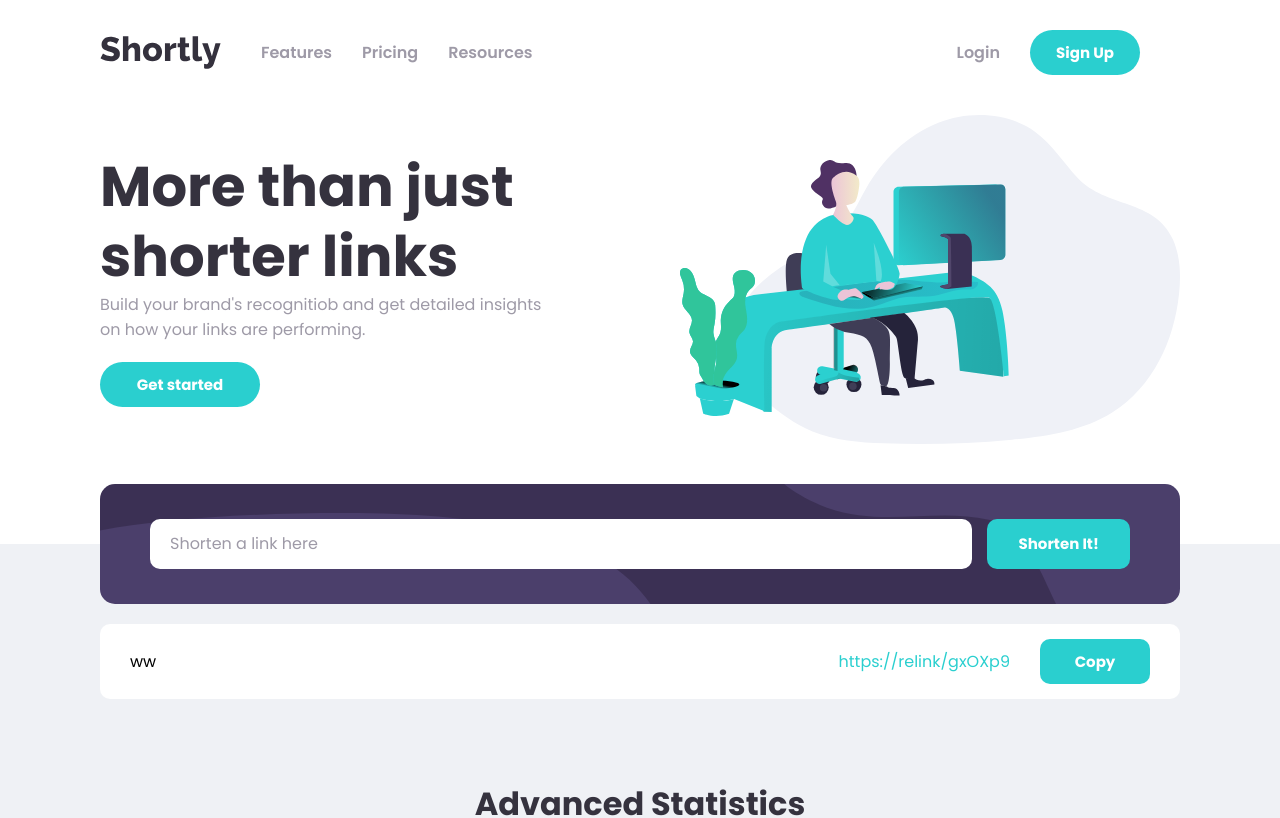
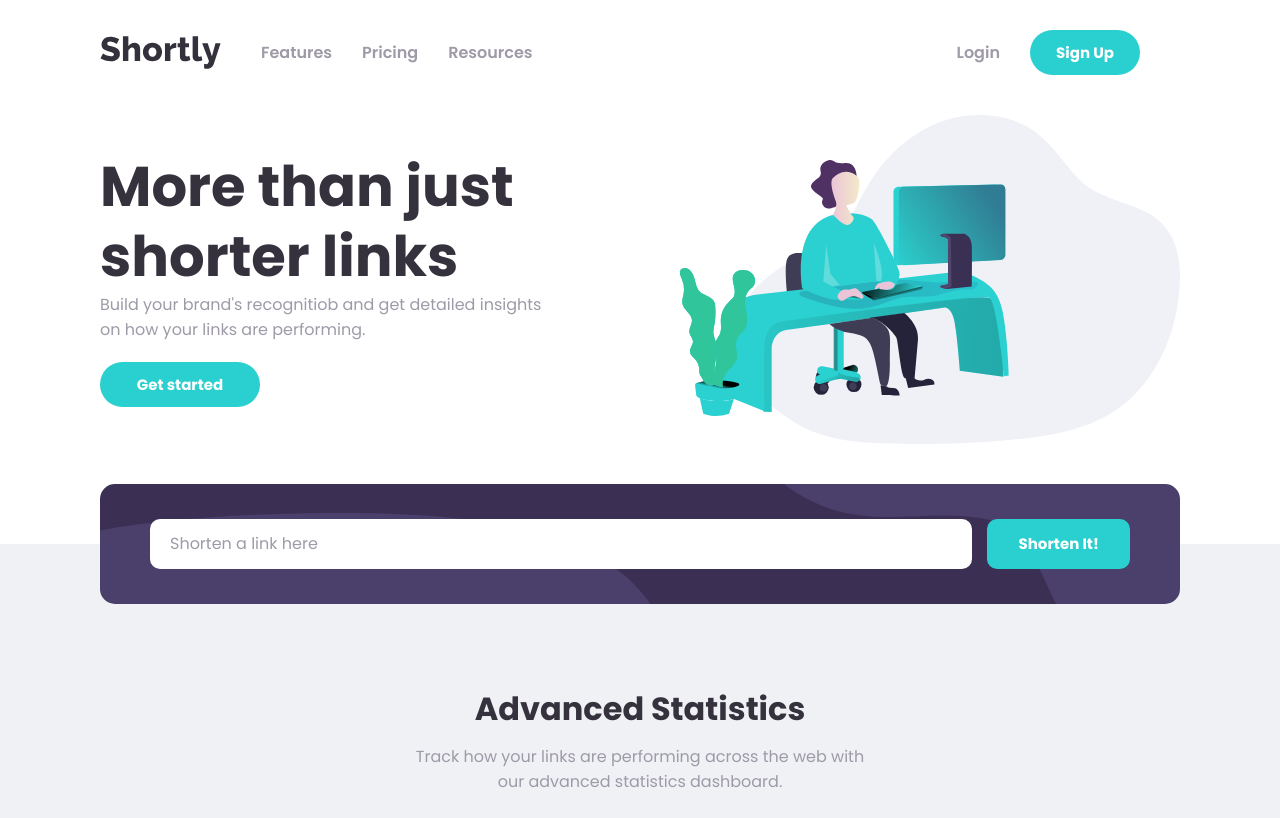
Before and after one commit to wendelisc12/shortly---encurtador-de-links, a React (Vite) app: page / in a window 1280 px wide. Shown: the top 818 px of the page. Built offline with nearby package versions, Linux system fonts and the light colour scheme; the HTML template or start-up script is replaced by a standard one.

Commit message:
feat: consumindo dados salvos do estado

```diff
--- a/src/containers/ShortenLinksList/ShortenLinksList.tsx
+++ b/src/containers/ShortenLinksList/ShortenLinksList.tsx
@@ -1,9 +1,17 @@
+import { useSelector } from "react-redux";
 import ShorteredLink from "../../components/ShorteredLink/ShorteredLink";
+import { RootReducer } from "../../store/store";
 
 const ShortenLinksList = () => {
+    const dados = useSelector((state:RootReducer) => state.Link)
+
     return (
         <div>
-            <ShorteredLink linkShort="https://relink/gxOXp9" linkOriginal="ww"/>
+            {
+                dados.map((links)=>(
+                    <ShorteredLink linkShort={links.linkEncurtado} linkOriginal={links.linkOrigin}/>
+                ))
+            }
         </div>
      );
 }
```
